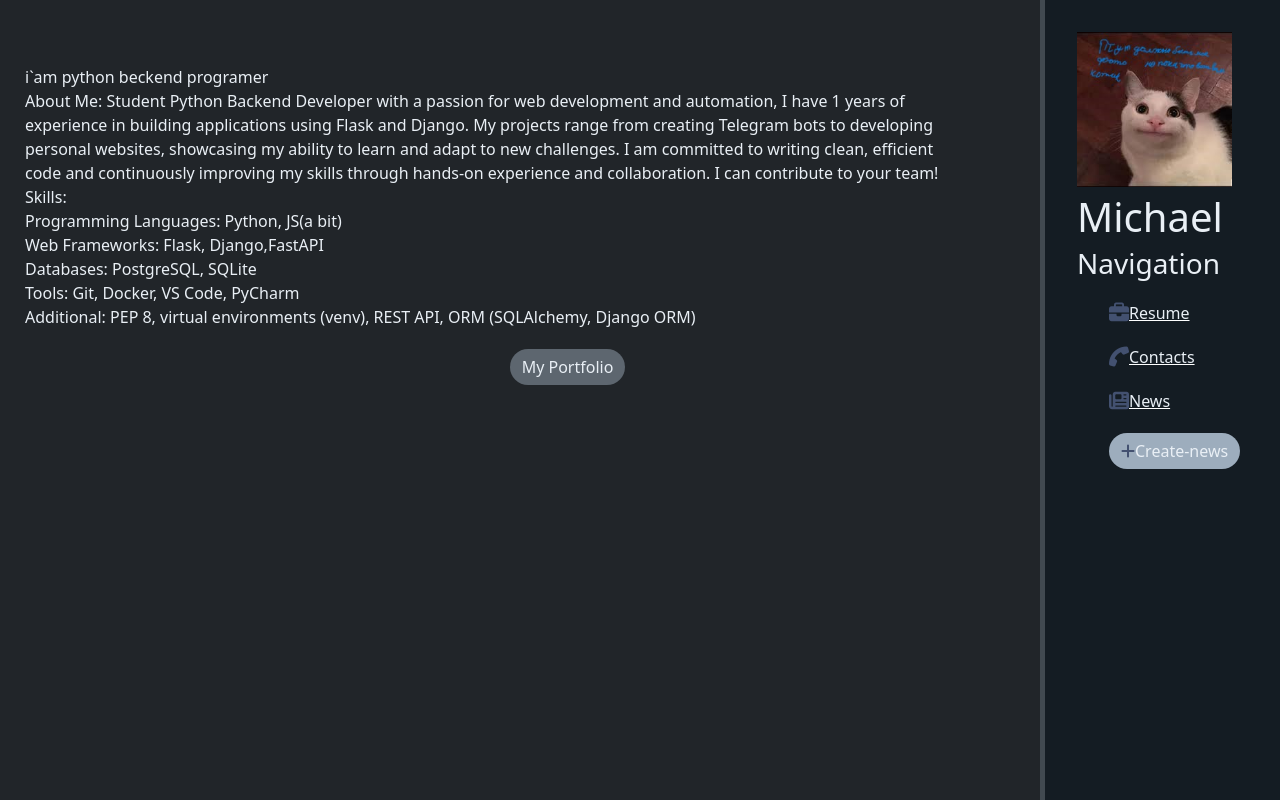
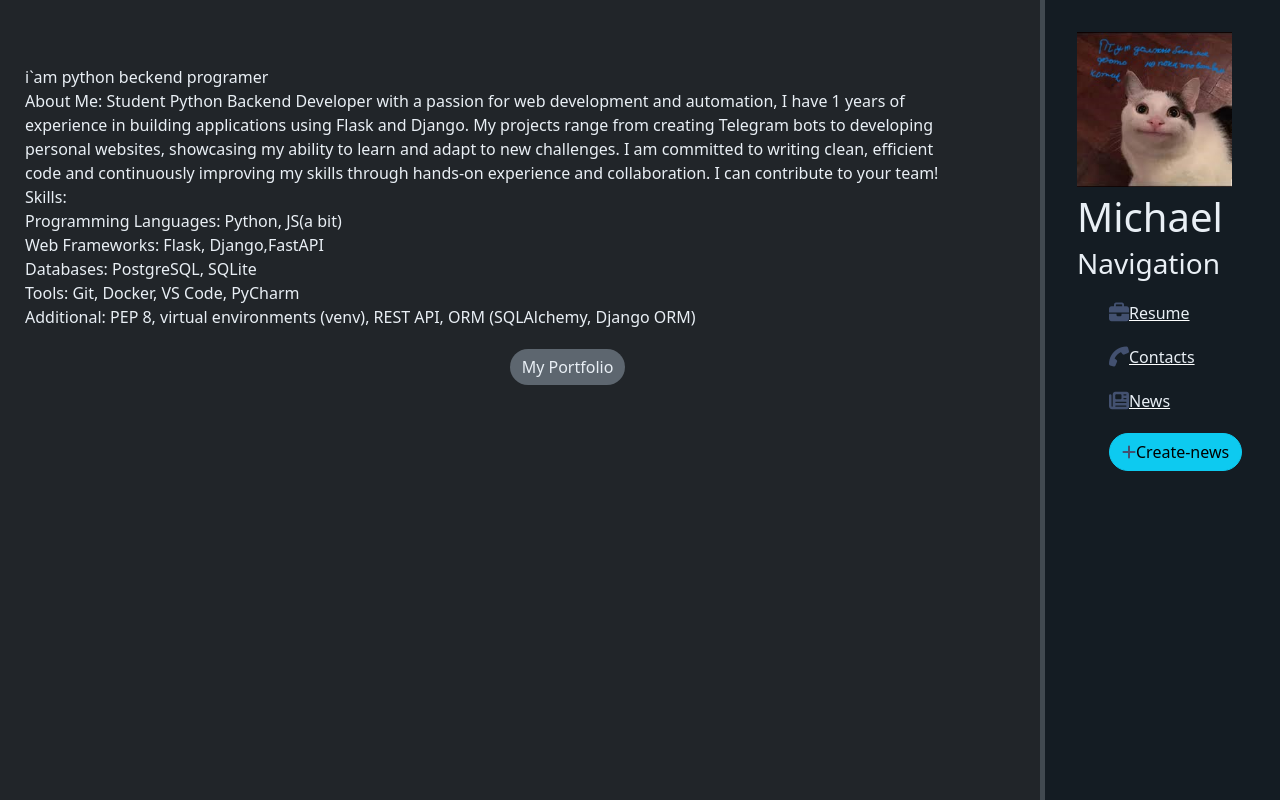
Before and after one commit to Kirito85/Resume-web, a Django app: template main/templates/main/resume.html in a window 1280 px wide. Run offline with Django 5.2, Linux system fonts and the light colour scheme; the template is opened without the code that fills it, so the values that code supplies are empty.

Commit message:
Revert "Switch-btn-color"
This reverts commit 9ccfe3b1225c92154e3fe179cdfff272be48be34.

```diff
--- a/main/static/main/css/main.css
+++ b/main/static/main/css/main.css
@@ -179,17 +179,3 @@ a{
     flex-direction: column;
     text-align: center;
 }
-
-
-.custom3-btn-bg {
-    background-color: #9DADBD;
-    color: #e9eff5;
-    border: none;
-}
-
-
-.custom3-btn-bg:hover {
-    background-color: #9DADBD;
-    color: #e9eff5;
-    border-color: #a8b9ca;
-}
--- a/main/templates/main/layout.html
+++ b/main/templates/main/layout.html
@@ -20,7 +20,7 @@
             <a href="{% url 'resume' %}"><li><i class="fa-solid fa-briefcase fa-lg" style="color: #435170;"></i>Resume</li></a>
             <a href="{% url 'contacts' %}"><li><i class="fa-solid fa-phone fa-flip-vertical fa-lg"style="color: #435170;"></i>Contacts</li></a>
             <a href="{% url 'main_news' %}"><li><i class="fa-solid fa-newspaper fa-lg" style="color: #435170;"></i>News</li></a>
-            <a href="{% url 'create'%}"><li><button class="btn rounded-pill custom3-btn-bg"><i class="fas fa-plus"style="color: #435170;" ></i>Create-news</button></li></a>
+            <a href="{% url 'create'%}"><li><button class="btn btn-info rounded-pill"><i class="fas fa-plus"style="color: #435170;" ></i>Create-news</button></li></a>
         </ul>
     </aside>
     <main>
```
